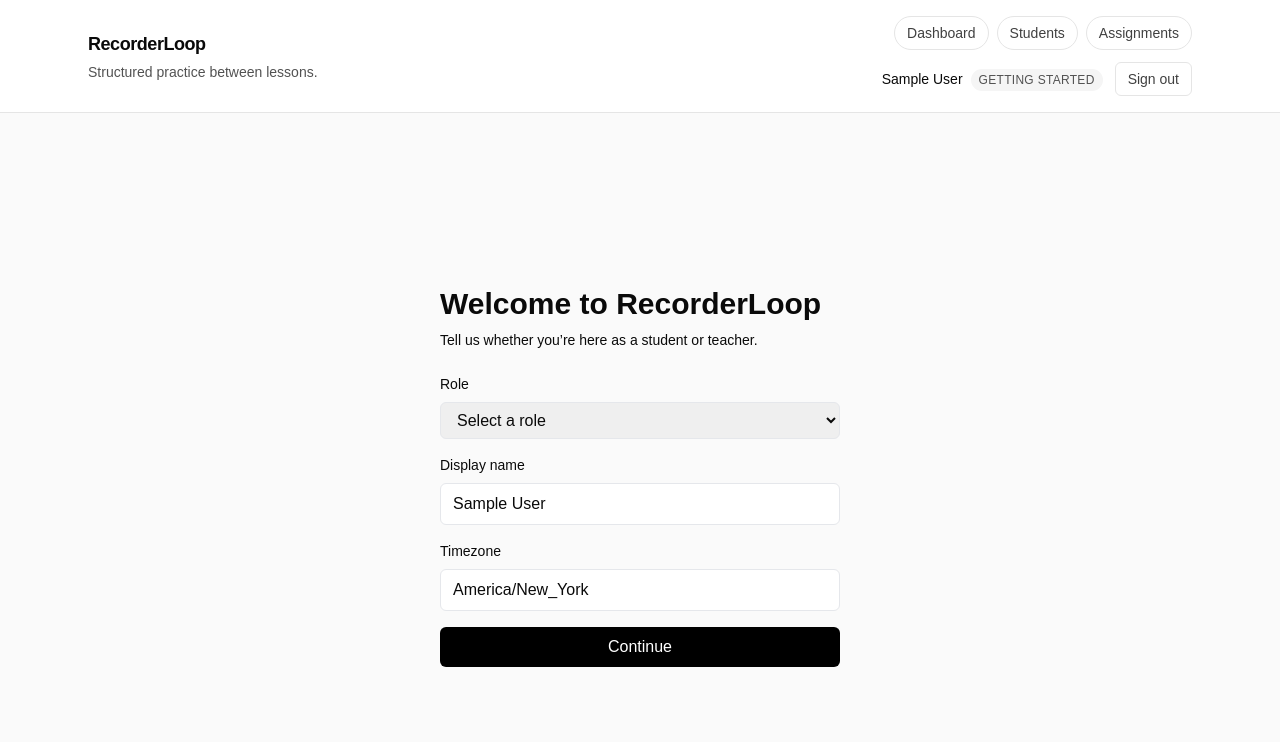
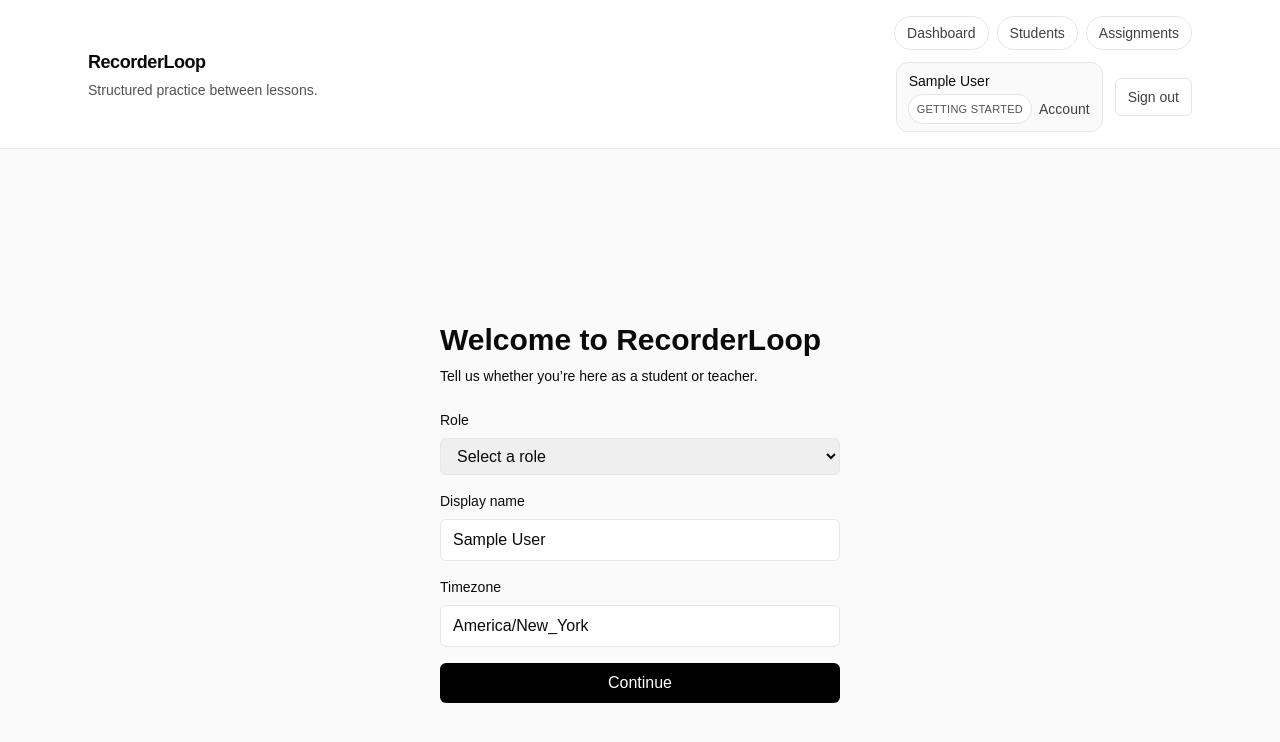
Before and after one commit to PhilDenoncourt/recorderloop, a Next.js app: page /onboarding in a window 1280 px wide. Shown: the top 742 px of the page. Built offline with nearby package versions, Linux system fonts and the light colour scheme; no server answers; sample sign-in values are in the browser's storage.

Commit message:
Polish authenticated app shell

```diff
--- a/src/app/(app)/layout.tsx
+++ b/src/app/(app)/layout.tsx
@@ -1,7 +1,7 @@
-import Link from 'next/link'
 import type { ReactNode } from 'react'
 
 import { signOutAction } from '@/app/(app)/actions'
+import { AppShell } from '@/components/app-shell'
 import { requireSession } from '@/lib/session'
 
 type AppLayoutProps = {
@@ -25,57 +25,31 @@ export default async function AppLayout({ children }: AppLayoutProps) {
         { href: '/teacher/assignments', label: 'Assignments' },
       ]
 
+  const accountHref = isStudent ? '/student/account' : '/teacher/account'
   const displayName = session.user.name ?? session.user.email ?? 'Account'
   const roleLabel = role ? `${role.charAt(0)}${role.slice(1).toLowerCase()}` : 'Getting started'
 
   return (
-    <div className="min-h-screen bg-neutral-50 text-neutral-950">
-      <header className="border-b border-neutral-200 bg-white">
-        <div className="mx-auto flex max-w-6xl flex-col gap-4 px-4 py-4 sm:px-6 lg:flex-row lg:items-center lg:justify-between">
-          <div className="space-y-1">
-            <Link className="text-lg font-semibold tracking-tight" href={dashboardHref}>
-              RecorderLoop
-            </Link>
-            <p className="text-sm text-neutral-600">
-              Structured practice between lessons.
-            </p>
-          </div>
-
-          <div className="flex flex-col gap-3 lg:items-end">
-            <nav className="flex flex-wrap gap-2">
-              {navItems.map((item) => (
-                <Link
-                  key={item.href}
-                  href={item.href}
-                  className="rounded-full border border-neutral-200 bg-white px-3 py-1.5 text-sm font-medium text-neutral-700 hover:border-neutral-300 hover:text-neutral-950"
-                >
-                  {item.label}
-                </Link>
-              ))}
-            </nav>
-
-            <div className="flex flex-wrap items-center gap-3 text-sm text-neutral-600">
-              <span>
-                <span className="font-medium text-neutral-950">{displayName}</span>
-                <span className="ml-2 rounded-full bg-neutral-100 px-2 py-1 text-xs uppercase tracking-wide text-neutral-600">
-                  {roleLabel}
-                </span>
-              </span>
-
+    <AppShell
+      title="RecorderLoop"
+      subtitle="Structured practice between lessons."
+      dashboardHref={dashboardHref}
+      navItems={navItems}
+      displayName={displayName}
+      roleLabel={roleLabel}
+      accountHref={accountHref}
+      signOutSlot={
         <form action={signOutAction}>
           <button
             type="submit"
-                  className="rounded-md border border-neutral-200 px-3 py-1.5 text-sm font-medium text-neutral-700 hover:border-neutral-300 hover:text-neutral-950"
+            className="rounded-md border border-neutral-200 bg-white px-3 py-2 text-sm font-medium text-neutral-700 transition-colors hover:border-neutral-300 hover:text-neutral-950"
           >
             Sign out
           </button>
         </form>
-            </div>
-          </div>
-        </div>
-      </header>
-
-      <main>{children}</main>
-    </div>
+      }
+    >
+      {children}
+    </AppShell>
   )
 }
--- /dev/null
+++ b/src/app/(app)/student/account/page.tsx
@@ -0,0 +1,40 @@
+import { requireStudent } from '@/lib/permissions'
+
+export default async function StudentAccountPage() {
+  const session = await requireStudent()
+
+  const displayName = session.user.name ?? 'Not set yet'
+  const email = session.user.email ?? 'No email available'
+
+  return (
+    <div className="mx-auto flex max-w-3xl flex-col gap-6 px-4 py-6 sm:px-6 sm:py-8">
+      <div className="space-y-2">
+        <h1 className="text-3xl font-semibold tracking-tight">Account</h1>
+        <p className="text-sm text-neutral-600">
+          Your role and login details for RecorderLoop.
+        </p>
+      </div>
+
+      <section className="rounded-2xl border border-neutral-200 bg-white p-5 shadow-sm sm:p-6">
+        <dl className="grid gap-4 sm:grid-cols-2">
+          <div>
+            <dt className="text-sm font-medium text-neutral-500">Name</dt>
+            <dd className="mt-1 text-base text-neutral-950">{displayName}</dd>
+          </div>
+          <div>
+            <dt className="text-sm font-medium text-neutral-500">Email</dt>
+            <dd className="mt-1 break-all text-base text-neutral-950">{email}</dd>
+          </div>
+          <div>
+            <dt className="text-sm font-medium text-neutral-500">Role</dt>
+            <dd className="mt-1 text-base text-neutral-950">Student</dd>
+          </div>
+          <div>
+            <dt className="text-sm font-medium text-neutral-500">Status</dt>
+            <dd className="mt-1 text-base text-neutral-950">Ready for practice tracking</dd>
+          </div>
+        </dl>
+      </section>
+    </div>
+  )
+}
--- a/src/app/(app)/student/practice-items/page.tsx
+++ b/src/app/(app)/student/practice-items/page.tsx
@@ -21,18 +21,18 @@ export default async function StudentPracticeItemsPage() {
   })
 
   return (
-    <div className="mx-auto flex max-w-5xl flex-col gap-8 px-6 py-8">
+    <div className="mx-auto flex max-w-5xl flex-col gap-8 px-4 py-6 sm:px-6 sm:py-8">
       <div className="space-y-2">
-        <h1 className="text-3xl font-semibold">Practice items</h1>
+        <h1 className="text-3xl font-semibold tracking-tight">Practice items</h1>
         <p className="text-sm text-neutral-600">
           Keep a focused list of the pieces, exercises, scales, and technique work you’re practicing.
         </p>
       </div>
 
-      <div className="grid gap-8 lg:grid-cols-[minmax(0,1fr)_380px]">
+      <div className="grid gap-8 lg:grid-cols-[minmax(0,1fr)_380px] lg:items-start">
         <section className="space-y-4">
-          <div className="rounded-lg border">
-            <div className="border-b px-4 py-3">
+          <div className="overflow-hidden rounded-xl border border-neutral-200 bg-white shadow-sm">
+            <div className="border-b border-neutral-200 px-4 py-3">
               <h2 className="text-lg font-semibold">Your current list</h2>
             </div>
 
@@ -41,7 +41,7 @@ export default async function StudentPracticeItemsPage() {
                 You don’t have any practice items yet. Add your first one to get started.
               </div>
             ) : (
-              <ul className="divide-y">
+              <ul className="divide-y divide-neutral-200">
                 {practiceItems.map((item) => (
                   <li key={item.id} className="space-y-2 px-4 py-4">
                     <div className="flex items-start justify-between gap-4">
--- /dev/null
+++ b/src/app/(app)/teacher/account/page.tsx
@@ -0,0 +1,40 @@
+import { requireTeacher } from '@/lib/permissions'
+
+export default async function TeacherAccountPage() {
+  const session = await requireTeacher()
+
+  const displayName = session.user.name ?? 'Not set yet'
+  const email = session.user.email ?? 'No email available'
+
+  return (
+    <div className="mx-auto flex max-w-3xl flex-col gap-6 px-4 py-6 sm:px-6 sm:py-8">
+      <div className="space-y-2">
+        <h1 className="text-3xl font-semibold tracking-tight">Account</h1>
+        <p className="text-sm text-neutral-600">
+          Your role and login details for RecorderLoop.
+        </p>
+      </div>
+
+      <section className="rounded-2xl border border-neutral-200 bg-white p-5 shadow-sm sm:p-6">
+        <dl className="grid gap-4 sm:grid-cols-2">
+          <div>
+            <dt className="text-sm font-medium text-neutral-500">Name</dt>
+            <dd className="mt-1 text-base text-neutral-950">{displayName}</dd>
+          </div>
+          <div>
+            <dt className="text-sm font-medium text-neutral-500">Email</dt>
+            <dd className="mt-1 break-all text-base text-neutral-950">{email}</dd>
+          </div>
+          <div>
+            <dt className="text-sm font-medium text-neutral-500">Role</dt>
+            <dd className="mt-1 text-base text-neutral-950">Teacher</dd>
+          </div>
+          <div>
+            <dt className="text-sm font-medium text-neutral-500">Status</dt>
+            <dd className="mt-1 text-base text-neutral-950">Ready for student and assignment workflows</dd>
+          </div>
+        </dl>
+      </section>
+    </div>
+  )
+}
--- /dev/null
+++ b/src/components/app-shell.tsx
@@ -0,0 +1,111 @@
+'use client'
+
+import Link from 'next/link'
+import { usePathname } from 'next/navigation'
+import type { ReactNode } from 'react'
+
+import { cn } from '@/lib/utils'
+
+type NavItem = {
+  href: string
+  label: string
+}
+
+type AppShellProps = {
+  title: string
+  subtitle: string
+  dashboardHref: string
+  navItems: NavItem[]
+  displayName: string
+  roleLabel: string
+  accountHref: string
+  signOutSlot: ReactNode
+  children: ReactNode
+}
+
+function isActivePath(pathname: string, href: string) {
+  if (pathname === href) {
+    return true
+  }
+
+  return href !== '/' && pathname.startsWith(`${href}/`)
+}
+
+export function AppShell({
+  title,
+  subtitle,
+  dashboardHref,
+  navItems,
+  displayName,
+  roleLabel,
+  accountHref,
+  signOutSlot,
+  children,
+}: AppShellProps) {
+  const pathname = usePathname()
+
+  return (
+    <div className="min-h-screen bg-neutral-50 text-neutral-950">
+      <header className="sticky top-0 z-20 border-b border-neutral-200 bg-white/95 backdrop-blur">
+        <div className="mx-auto flex max-w-6xl flex-col gap-4 px-4 py-4 sm:px-6 lg:flex-row lg:items-center lg:justify-between">
+          <div className="space-y-1">
+            <Link className="text-lg font-semibold tracking-tight" href={dashboardHref}>
+              {title}
+            </Link>
+            <p className="text-sm text-neutral-600">{subtitle}</p>
+          </div>
+
+          <div className="flex flex-col gap-3 lg:items-end">
+            <nav className="flex flex-wrap gap-2" aria-label="Primary navigation">
+              {navItems.map((item) => {
+                const isActive = isActivePath(pathname, item.href)
+
+                return (
+                  <Link
+                    key={item.href}
+                    href={item.href}
+                    aria-current={isActive ? 'page' : undefined}
+                    className={cn(
+                      'rounded-full border px-3 py-1.5 text-sm font-medium transition-colors',
+                      isActive
+                        ? 'border-neutral-950 bg-neutral-950 text-white shadow-sm'
+                        : 'border-neutral-200 bg-white text-neutral-700 hover:border-neutral-300 hover:text-neutral-950',
+                    )}
+                  >
+                    {item.label}
+                  </Link>
+                )
+              })}
+            </nav>
+
+            <div className="flex flex-col gap-3 sm:flex-row sm:flex-wrap sm:items-center sm:justify-end">
+              <div className="flex min-w-0 items-center gap-3 rounded-xl border border-neutral-200 bg-neutral-50 px-3 py-2 text-sm text-neutral-600">
+                <div className="min-w-0">
+                  <p className="truncate font-medium text-neutral-950">{displayName}</p>
+                  <div className="mt-1 flex flex-wrap items-center gap-2">
+                    <span className="rounded-full bg-white px-2 py-1 text-[11px] uppercase tracking-wide text-neutral-600 ring-1 ring-neutral-200">
+                      {roleLabel}
+                    </span>
+                    <Link
+                      href={accountHref}
+                      className={cn(
+                        'text-sm text-neutral-700 underline-offset-4 hover:text-neutral-950 hover:underline',
+                        isActivePath(pathname, accountHref) && 'font-medium text-neutral-950 underline',
+                      )}
+                    >
+                      Account
+                    </Link>
+                  </div>
+                </div>
+              </div>
+
+              {signOutSlot}
+            </div>
+          </div>
+        </div>
+      </header>
+
+      <main>{children}</main>
+    </div>
+  )
+}
```
Also changed, not shown: src/app/(app)/student/page.tsx (+13 -13 lines), src/app/(app)/teacher/page.tsx (+20 -3 lines). Lines whose indentation alone changed are shown as unchanged.
